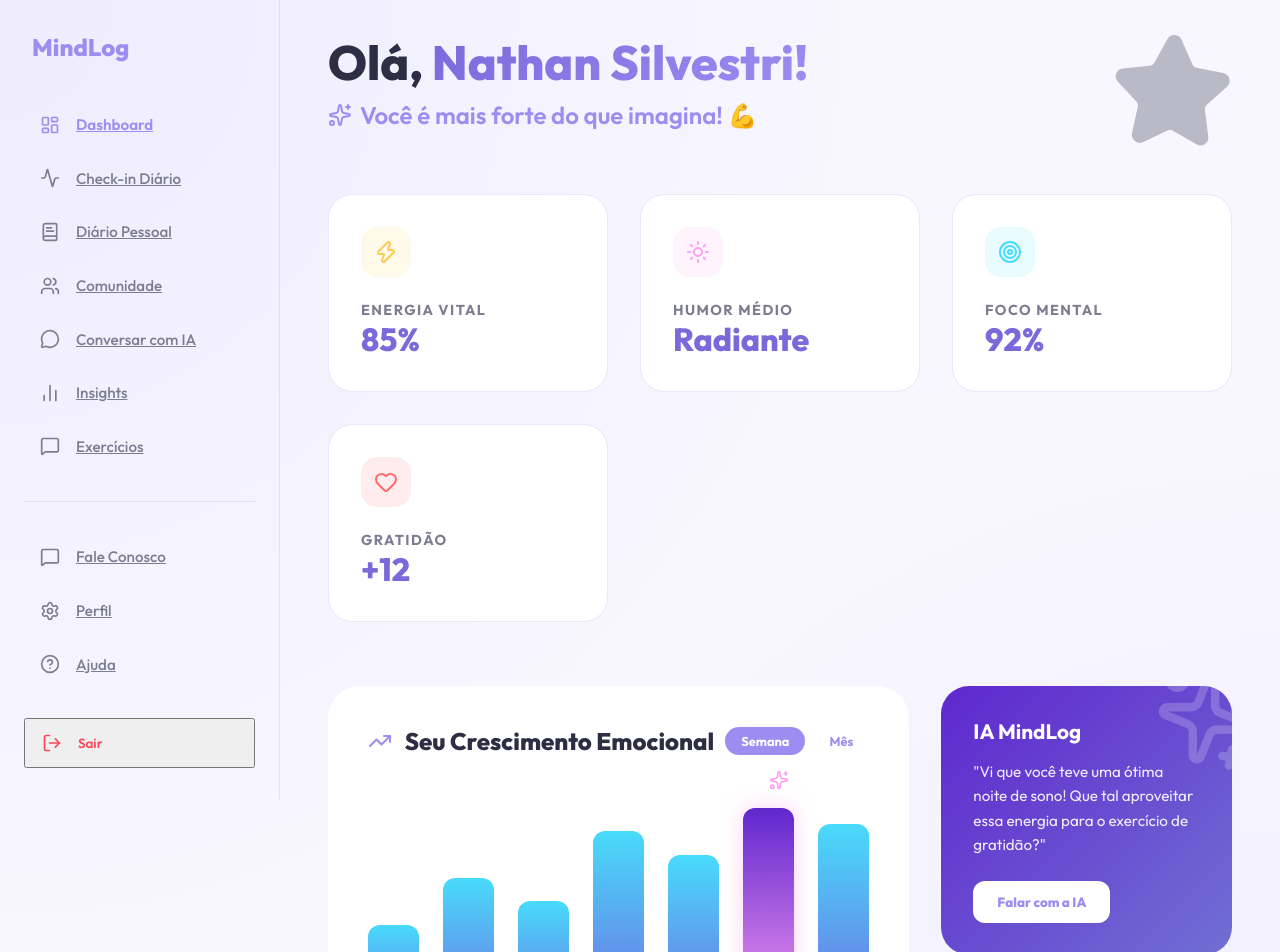
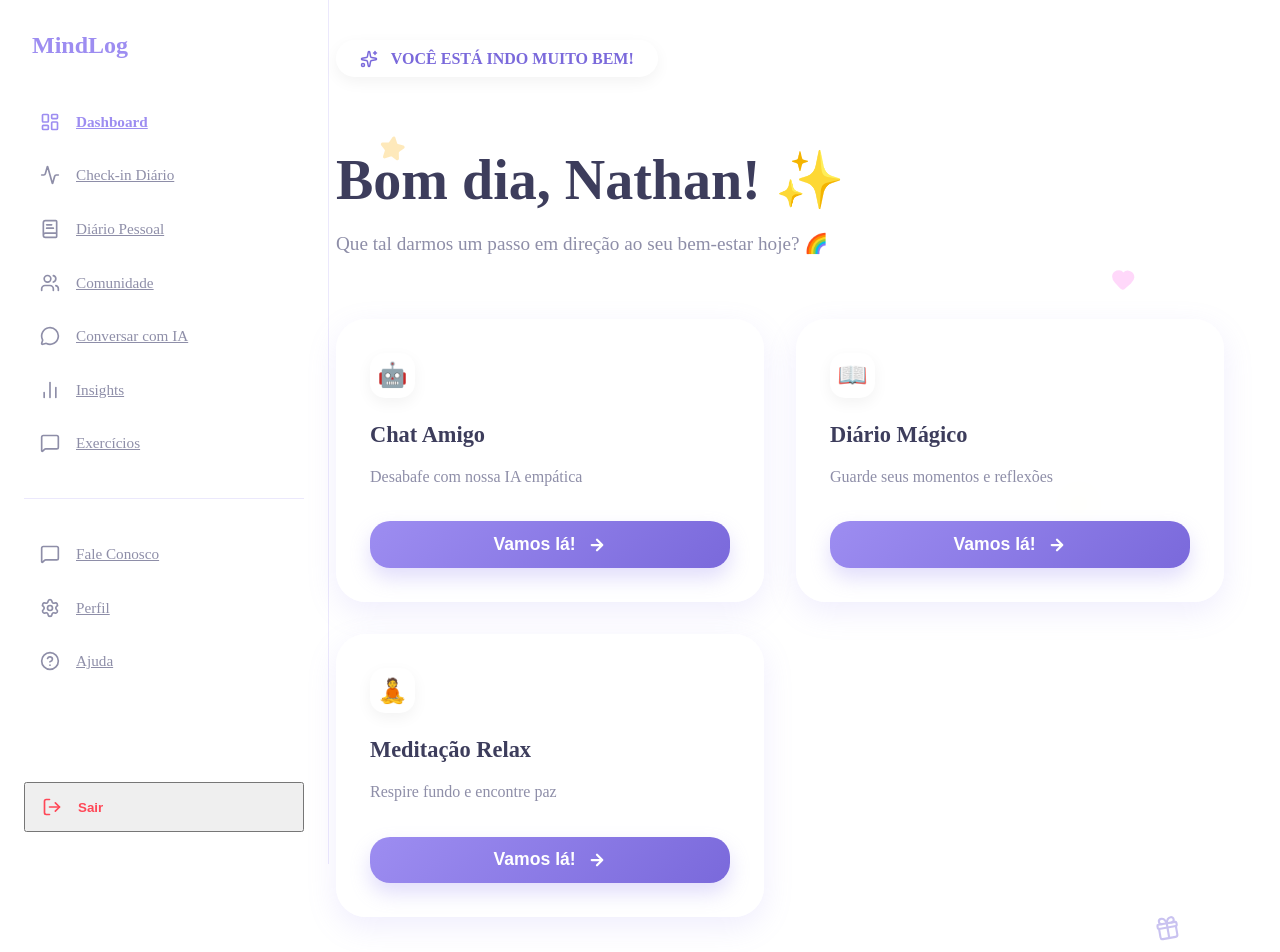
Before and after one commit to TVCodelab/mindlog-alpha-project, a Next.js app: page /dashboard in a window 1280 px wide. Shown: the top 952 px of the page. Built offline with nearby package versions, Linux system fonts and the light colour scheme.

Commit message:
feat: MindLog complete platform implementation

```diff
--- a/src/app/dashboard/page.tsx
+++ b/src/app/dashboard/page.tsx
@@ -1,261 +1,132 @@
 'use client';
-import { motion, AnimatePresence } from 'framer-motion';
+import { motion } from 'framer-motion';
 import {
   Sparkles,
   Heart,
   Zap,
-  Target,
-  TrendingUp,
-  MessageCircle,
-  Calendar,
+  Star,
+  Smile,
+  Coffee,
+  Cloud,
+  Moon,
   Sun,
-  Star
+  Gift
 } from 'lucide-react';
 import { useState, useEffect } from 'react';
 
 export default function DashboardHome() {
-  const [greeting, setGreeting] = useState("Bom dia, campeão!");
-  const greetings = [
-    "Sua mente é poderosa! ✨",
-    "Hoje é um dia incrível para brilhar! 🌟",
-    "Você é mais forte do que imagina! 💪",
-    "Tudo o que você precisa está dentro de você! ❤️",
-    "Vamos conquistar o mundo hoje? 🚀"
+  const [greeting, setGreeting] = useState("Bom dia, Nathan! ✨");
+
+  const floatingIcons = [
+    { icon: <Star fill="var(--accent)" color="var(--accent)" />, top: '10%', left: '5%' },
+    { icon: <Heart fill="var(--secondary)" color="var(--secondary)" />, top: '20%', right: '10%' },
+    { icon: <Smile color="var(--primary)" />, bottom: '15%', left: '8%' },
+    { icon: <Zap fill="#feca57" color="#feca57" />, top: '40%', right: '15%' },
+    { icon: <Gift color="var(--primary-dark)" />, bottom: '20%', right: '5%' },
   ];
 
-  useEffect(() => {
-    const interval = setInterval(() => {
-      setGreeting(greetings[Math.floor(Math.random() * greetings.length)]);
-    }, 4000);
-    return () => clearInterval(interval);
-  }, []);
+  return (
+    <div style={{ position: 'relative', minHeight: 'calc(100vh - 100px)' }}>
+      {/* Ícones flutuantes decorativos para alegria */}
+      {floatingIcons.map((item, i) => (
+        <motion.div
+          key={i}
+          animate={{
+            y: [0, -20, 0],
+            rotate: [0, 10, -10, 0],
+            scale: [1, 1.1, 1]
+          }}
+          transition={{ duration: 4 + i, repeat: Infinity, ease: "easeInOut" }}
+          style={{
+            position: 'absolute',
+            ...item,
+            opacity: 0.4,
+            zIndex: 0,
+            pointerEvents: 'none'
+          }}
+        >
+          {item.icon}
+        </motion.div>
+      ))}
 
-  const stats = [
-    { label: 'Energia Vital', value: '85%', icon: <Zap size={24} />, color: '#feca57' },
-    { label: 'Humor Médio', value: 'Radiante', icon: <Sun size={24} />, color: '#ff9ff3' },
-    { label: 'Foco Mental', value: '92%', icon: <Target size={24} />, color: '#48dbfb' },
-    { label: 'Gratidão', value: '+12', icon: <Heart size={24} />, color: '#ff6b6b' },
-  ];
-
-  const containerVariants = {
-    hidden: { opacity: 0 },
-    visible: {
-      opacity: 1,
-      transition: { staggerChildren: 0.1 }
-    }
-  };
-
-  const itemVariants = {
-    hidden: { y: 20, opacity: 0 },
-    visible: { y: 0, opacity: 1, transition: { type: 'spring' as const, stiffness: 100 } }
-  };
-
-  return (
-    <motion.div
-      initial="hidden"
-      animate="visible"
-      variants={containerVariants}
-      className="animated-bg"
-      style={{ paddingBottom: '4rem' }}
-    >
-      {/* Header com Saudação Dinâmica */}
-      <header style={{ marginBottom: '4rem', position: 'relative' }}>
+      <header style={{ marginBottom: '4rem', zIndex: 1, position: 'relative' }}>
         <motion.div
-          animate={{ scale: [1, 1.1, 1], rotate: [0, 5, -5, 0] }}
-          transition={{ duration: 5, repeat: Infinity }}
-          style={{ position: 'absolute', right: '0', top: '0', color: 'var(--accent-yellow)', opacity: 0.3 }}
+          initial={{ opacity: 0, y: -20 }}
+          animate={{ opacity: 1, y: 0 }}
+          style={{
+            display: 'inline-flex',
+            alignItems: 'center',
+            gap: '0.8rem',
+            padding: '0.6rem 1.5rem',
+            background: 'white',
+            borderRadius: '100px',
+            boxShadow: '0 5px 15px rgba(0,0,0,0.05)',
+            marginBottom: '2rem',
+            color: 'var(--primary-dark)',
+            fontWeight: '800'
+          }}
         >
-          <Star size={120} fill="currentColor" />
+          <Sparkles size={18} /> VOCÊ ESTÁ INDO MUITO BEM!
         </motion.div>
 
-        <motion.h1
-          variants={itemVariants}
-          style={{ fontSize: '3rem', fontWeight: '900', marginBottom: '0.5rem' }}
-        >
-          Olá, <span className="text-gradient">Nathan Silvestri!</span>
-        </motion.h1>
-
-        <AnimatePresence mode="wait">
-          <motion.p
-            key={greeting}
-            initial={{ opacity: 0, y: 10 }}
-            animate={{ opacity: 1, y: 0 }}
-            exit={{ opacity: 0, y: -10 }}
-            style={{ fontSize: '1.5rem', fontWeight: '600', color: 'var(--primary)', display: 'flex', alignItems: 'center', gap: '0.5rem' }}
-          >
-            <Sparkles size={24} /> {greeting}
-          </motion.p>
-        </AnimatePresence>
+        <h1 style={{ fontSize: '3.5rem', fontWeight: '900', color: 'var(--text-main)', marginBottom: '1rem' }}>
+          {greeting}
+        </h1>
+        <p style={{ fontSize: '1.2rem', color: 'var(--text-muted)', fontWeight: '500' }}>
+          Que tal darmos um passo em direção ao seu bem-estar hoje? 🌈
+        </p>
       </header>
 
-      {/* Grid de Stats Animados */}
-      <div style={{ display: 'grid', gridTemplateColumns: 'repeat(auto-fit, minmax(220px, 1fr))', gap: '2rem', marginBottom: '4rem' }}>
-        {stats.map((stat, i) => (
+      <div style={{ display: 'grid', gridTemplateColumns: 'repeat(auto-fit, minmax(280px, 1fr))', gap: '2rem', zIndex: 1, position: 'relative' }}>
+        {[
+          { title: 'Chat Amigo', desc: 'Desabafe com nossa IA empática', icon: '🤖', color: 'var(--primary)', link: '/dashboard/chat' },
+          { title: 'Diário Mágico', desc: 'Guarde seus momentos e reflexões', icon: '📖', color: 'var(--secondary)', link: '/dashboard/diario' },
+          { title: 'Meditação Relax', desc: 'Respire fundo e encontre paz', icon: '🧘', color: 'var(--success)', link: '/dashboard/exercicios' },
+        ].map((card, i) => (
           <motion.div
             key={i}
-            variants={itemVariants}
-            whileHover={{ scale: 1.05, rotate: 2 }}
-            className="glass card-hover"
-            style={{
-              padding: '2rem',
-              background: 'white',
-              borderRadius: '24px',
-              border: '1px solid var(--glass-border)',
-              cursor: 'pointer'
-            }}
+            whileHover={{ scale: 1.05 }}
+            className="fun-card"
+            style={{ cursor: 'pointer' }}
+            onClick={() => window.location.href = card.link}
           >
-            <div style={{
-              width: '50px',
-              height: '50px',
-              borderRadius: '16px',
-              background: `${stat.color}20`,
-              color: stat.color,
-              display: 'flex',
-              alignItems: 'center',
-              justifyContent: 'center',
-              marginBottom: '1.5rem'
-            }}>
-              {stat.icon}
-            </div>
-            <h4 style={{ color: 'var(--text-muted)', fontSize: '0.9rem', fontWeight: '700', textTransform: 'uppercase', letterSpacing: '0.1em' }}>
-              {stat.label}
-            </h4>
-            <div style={{ fontSize: '2rem', fontWeight: '900', color: 'var(--primary-dark)' }}>
-              {stat.value}
-            </div>
+            <div className="emoji-badge" style={{ marginBottom: '1.5rem' }}>{card.icon}</div>
+            <h3 style={{ fontSize: '1.4rem', fontWeight: '800', marginBottom: '0.8rem', color: 'var(--text-main)' }}>{card.title}</h3>
+            <p style={{ color: 'var(--text-muted)', lineHeight: '1.6', marginBottom: '2rem' }}>{card.desc}</p>
+
+            <button className="btn-modern" style={{ width: '100%', padding: '0.8rem' }}>
+              Vamos lá! <ArrowRight size={18} />
+            </button>
           </motion.div>
         ))}
       </div>
 
-      {/* Seção Principal: Gráfico e Ações */}
-      <div style={{ display: 'grid', gridTemplateColumns: '2fr 1fr', gap: '2rem' }}>
+      <div style={{ marginTop: '4rem' }}>
         <motion.div
-          variants={itemVariants}
-          className="glass"
-          style={{ padding: '2.5rem', background: 'white', borderRadius: '32px', boxShadow: 'var(--shadow)' }}
+          className="fun-card"
+          style={{
+            background: 'linear-gradient(135deg, #fff, #f8f7ff)',
+            display: 'flex',
+            alignItems: 'center',
+            gap: '2rem',
+            padding: '3rem'
+          }}
         >
-          <div style={{ display: 'flex', justifyContent: 'space-between', alignItems: 'center', marginBottom: '2.5rem' }}>
-            <h3 style={{ fontSize: '1.5rem', fontWeight: '800', display: 'flex', alignItems: 'center', gap: '0.8rem' }}>
-              <TrendingUp color="var(--primary)" /> Seu Crescimento Emocional
-            </h3>
-            <div style={{ display: 'flex', gap: '0.5rem' }}>
-              <div style={{ padding: '0.4rem 1rem', background: 'var(--primary)', color: 'white', borderRadius: '100px', fontSize: '0.8rem', fontWeight: '700' }}>Semana</div>
-              <div style={{ padding: '0.4rem 1rem', background: 'var(--accent-soft)', color: 'var(--primary)', borderRadius: '100px', fontSize: '0.8rem', fontWeight: '700' }}>Mês</div>
-            </div>
-          </div>
-
-          <div style={{ width: '100%', height: '250px', display: 'flex', alignItems: 'flex-end', gap: '1.5rem', paddingBottom: '1rem' }}>
-            {[45, 65, 55, 85, 75, 95, 88].map((h, i) => (
-              <div key={i} style={{ flex: 1, background: 'var(--bg-lavender)', borderRadius: '12px', position: 'relative', height: '100%' }}>
-                <motion.div
-                  initial={{ height: 0 }}
-                  animate={{ height: `${h}%` }}
-                  transition={{ duration: 1.5, delay: i * 0.1, type: 'spring' as const }}
-                  style={{
-                    position: 'absolute',
-                    bottom: 0,
-                    width: '100%',
-                    background: i === 5 ? 'linear-gradient(to top, #ff9ff3, #5f27cd)' : 'linear-gradient(to top, #7267e0, #48dbfb)',
-                    borderRadius: '12px',
-                    boxShadow: i === 5 ? '0 0 20px rgba(255, 159, 243, 0.5)' : 'none'
-                  }}
-                >
-                  {i === 5 && (
-                    <motion.div
-                      animate={{ y: [-10, 0, -10] }}
-                      transition={{ duration: 2, repeat: Infinity }}
-                      style={{ position: 'absolute', top: '-30px', left: '50%', transform: 'translateX(-50%)', color: '#ff9ff3' }}
-                    >
-                      <Sparkles size={20} />
-                    </motion.div>
-                  )}
-                </motion.div>
-              </div>
-            ))}
-          </div>
-          <div style={{ display: 'flex', justifyContent: 'space-between', marginTop: '1.5rem', color: 'var(--text-muted)', fontSize: '0.9rem', fontWeight: '600' }}>
-            <span>Seg</span><span>Ter</span><span>Qua</span><span>Qui</span><span>Sex</span><span>Sáb</span><span>Dom</span>
+          <div style={{ fontSize: '4rem' }} className="floating-icon">🎁</div>
+          <div>
+            <h3 style={{ fontSize: '1.6rem', fontWeight: '800', marginBottom: '0.5rem' }}>Prêmio de Gratidão</h3>
+            <p style={{ color: 'var(--text-muted)' }}>Você completou 3 dias de diário seguidos! Continue brilhando. ✨</p>
           </div>
         </motion.div>
-
-        <div style={{ display: 'flex', flexDirection: 'column', gap: '2rem' }}>
-          <motion.div
-            variants={itemVariants}
-            whileHover={{ scale: 1.02 }}
-            style={{
-              padding: '2rem',
-              background: 'linear-gradient(135deg, #5f27cd, #706fd3)',
-              borderRadius: '28px',
-              color: 'white',
-              position: 'relative',
-              overflow: 'hidden'
-            }}
-          >
-            <div style={{ position: 'relative', zIndex: 1 }}>
-              <h3 style={{ marginBottom: '1rem', fontSize: '1.3rem' }}>IA MindLog</h3>
-              <p style={{ opacity: 0.9, fontSize: '0.95rem', lineHeight: '1.6' }}>
-                "Vi que você teve uma ótima noite de sono! Que tal aproveitar essa energia para o exercício de gratidão?"
-              </p>
-              <button style={{
-                marginTop: '1.5rem',
-                background: 'white',
-                color: 'var(--primary)',
-                padding: '0.8rem 1.5rem',
-                borderRadius: '12px',
-                fontWeight: '800',
-                border: 'none'
-              }}>
-                Falar com a IA
-              </button>
-            </div>
-            <motion.div
-              animate={{ rotate: 360 }}
-              transition={{ duration: 20, repeat: Infinity, ease: 'linear' }}
-              style={{ position: 'absolute', top: '-20px', right: '-20px', opacity: 0.2 }}
-            >
-              <Sparkles size={100} />
-            </motion.div>
-          </motion.div>
-
-          <motion.div
-            variants={itemVariants}
-            className="glass"
-            style={{ padding: '2rem', background: 'white', borderRadius: '28px' }}
-          >
-            <h3 style={{ marginBottom: '1.5rem', fontSize: '1.1rem', fontWeight: '800' }}>Sugestões do Dia</h3>
-            <div style={{ display: 'flex', flexDirection: 'column', gap: '1rem' }}>
-              {[
-                { icon: <MessageCircle size={18} />, text: 'Postar na comunidade', color: '#48dbfb' },
-                { icon: <Calendar size={18} />, text: 'Check-in de humor', color: '#1dd1a1' },
-                { icon: <Heart size={18} />, text: 'Meditação rápida', color: '#ff6b6b' },
-              ].map((act, i) => (
-                <motion.div
-                  key={i}
-                  whileHover={{ x: 10 }}
-                  style={{
-                    display: 'flex',
-                    alignItems: 'center',
-                    gap: '1rem',
-                    padding: '1rem',
-                    background: 'var(--bg-lavender)',
-                    borderRadius: '16px',
-                    cursor: 'pointer'
-                  }}
-                >
-                  <div style={{ color: act.color }}>{act.icon}</div>
-                  <span style={{ fontSize: '0.9rem', fontWeight: '600' }}>{act.text}</span>
-                </motion.div>
-              ))}
-            </div>
-          </motion.div>
-        </div>
       </div>
-
-      <style jsx>{`
-        @media (max-width: 1024px) {
-          div { grid-template-columns: 1fr !important; }
-        }
-      `}</style>
-    </motion.div>
+    </div>
   );
 }
+
+function ArrowRight({ size }: { size: number }) {
+  return (
+    <svg width={size} height={size} viewBox="0 0 24 24" fill="none" stroke="currentColor" strokeWidth="3" strokeLinecap="round" strokeLinejoin="round">
+      <path d="M5 12h14M12 5l7 7-7 7" />
+    </svg>
+  );
+}
--- a/src/app/globals.css
+++ b/src/app/globals.css
@@ -4,90 +4,107 @@
   --primary: #9d8df1;
   --primary-light: #b8aff5;
   --primary-dark: #7a69db;
-  --bg-soft: #f8f7ff;
-  --bg-white: #ffffff;
-  --text-main: #2d2d44;
-  --text-muted: #7d7d91;
-  --glass: rgba(255, 255, 255, 0.7);
+  --secondary: #ff9ff3;
+  --accent: #feca57;
+  --success: #1dd1a1;
+  --bg-soft: #fbfaff;
+  --text-main: #3d3d5c;
+  --text-muted: #8e8ea8;
+  --glass: rgba(255, 255, 255, 0.8);
   --glass-border: rgba(157, 141, 241, 0.2);
+  --shadow-soft: 0 10px 30px rgba(157, 141, 241, 0.15);
   --transition: all 0.4s cubic-bezier(0.175, 0.885, 0.32, 1.275);
 }
 
-* {
-  margin: 0;
-  padding: 0;
-  box-sizing: border-box;
-  font-family: 'Outfit', sans-serif;
+@keyframes bounce {
+  0%, 100% { transform: translateY(0); }
+  50% { transform: translateY(-10px); }
 }
 
-body {
-  background-color: var(--bg-soft);
-  color: var(--text-main);
-  overflow-x: hidden;
-  background-image:
-    radial-gradient(at 0% 0%, rgba(157, 141, 241, 0.1) 0px, transparent 50%),
-    radial-gradient(at 100% 100%, rgba(157, 141, 241, 0.1) 0px, transparent 50%);
+@keyframes float {
+  0% { transform: translate(0, 0); }
+  50% { transform: translate(10px, -15px); }
+  100% { transform: translate(0, 0); }
 }
 
-.text-gradient {
-  background: linear-gradient(135deg, var(--primary-dark), var(--primary));
-  -webkit-background-clip: text;
-  -webkit-text-fill-color: transparent;
+.floating-icon {
+  animation: float 5s ease-in-out infinite;
 }
 
-.glass-card {
-  background: var(--glass);
-  backdrop-filter: blur(12px);
-  -webkit-backdrop-filter: blur(12px);
-  border: 1px solid var(--glass-border);
-  border-radius: 24px;
-  box-shadow: 0 10px 30px rgba(157, 141, 241, 0.1);
-  transition: var(--transition);
+.bounce-hover:hover {
+  animation: bounce 0.6s infinite;
 }
 
-.glass-card:hover {
-  transform: translateY(-5px);
-  border-color: var(--primary);
-  box-shadow: 0 15px 40px rgba(157, 141, 241, 0.2);
-}
-
-.btn-soft {
-  background: var(--primary);
+/* Botão Ultra Moderno */
+.btn-modern {
+  background: linear-gradient(135deg, var(--primary), var(--primary-dark));
   color: white;
-  padding: 0.8rem 2rem;
-  border-radius: 100px;
+  padding: 1rem 2.5rem;
+  border-radius: 20px;
   border: none;
-  font-weight: 600;
+  font-weight: 800;
+  font-size: 1.1rem;
   cursor: pointer;
+  box-shadow: 0 10px 20px rgba(157, 141, 241, 0.3);
   transition: var(--transition);
   display: flex;
   align-items: center;
-  gap: 0.5rem;
+  justify-content: center;
+  gap: 0.8rem;
+  position: relative;
+  overflow: hidden;
 }
 
-.btn-soft:hover {
-  background: var(--primary-dark);
-  transform: scale(1.05);
-  box-shadow: 0 8px 20px rgba(157, 141, 241, 0.3);
+.btn-modern::after {
+  content: '';
+  position: absolute;
+  top: -50%;
+  left: -50%;
+  width: 200%;
+  height: 200%;
+  background: radial-gradient(circle, rgba(255,255,255,0.3) 0%, transparent 70%);
+  opacity: 0;
+  transition: opacity 0.4s;
 }
 
-input, textarea {
-  width: 100%;
-  padding: 1rem;
-  border-radius: 16px;
-  border: 1px solid var(--glass-border);
-  background: white;
-  outline: none;
-  transition: var(--transition);
+.btn-modern:hover {
+  transform: translateY(-5px) scale(1.02);
+  box-shadow: 0 15px 30px rgba(157, 141, 241, 0.4);
 }
 
-input:focus, textarea:focus {
-  border-color: var(--primary);
-  box-shadow: 0 0 0 4px rgba(157, 141, 241, 0.1);
+.btn-modern:hover::after {
+  opacity: 1;
 }
 
-.container {
-  max-width: 1200px;
-  margin: 0 auto;
-  padding: 0 2rem;
+.btn-modern:active {
+  transform: scale(0.98);
 }
+
+/* Cards com "coisinhas" */
+.fun-card {
+  background: var(--glass);
+  backdrop-filter: blur(15px);
+  border: 2px solid white;
+  border-radius: 30px;
+  padding: 2rem;
+  box-shadow: var(--shadow-soft);
+  transition: var(--transition);
+  position: relative;
+}
+
+.fun-card:hover {
+  border-color: var(--primary-light);
+  transform: translateY(-10px);
+}
+
+.emoji-badge {
+  font-size: 1.5rem;
+  background: white;
+  width: 45px;
+  height: 45px;
+  display: flex;
+  align-items: center;
+  justify-content: center;
+  border-radius: 15px;
+  box-shadow: 0 5px 15px rgba(0,0,0,0.05);
+}
```
Also changed, not shown: src/components/Pricing.tsx (+4 -4 lines).
